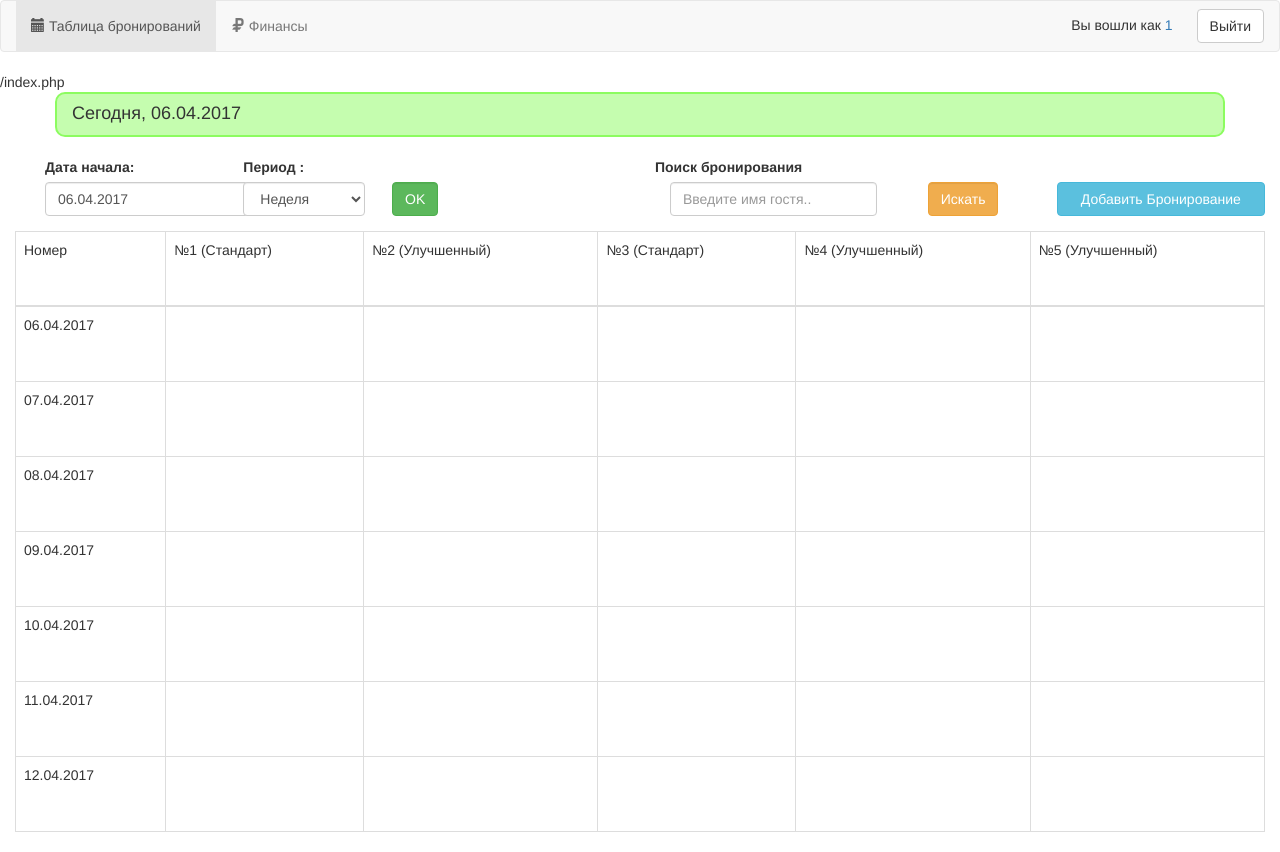
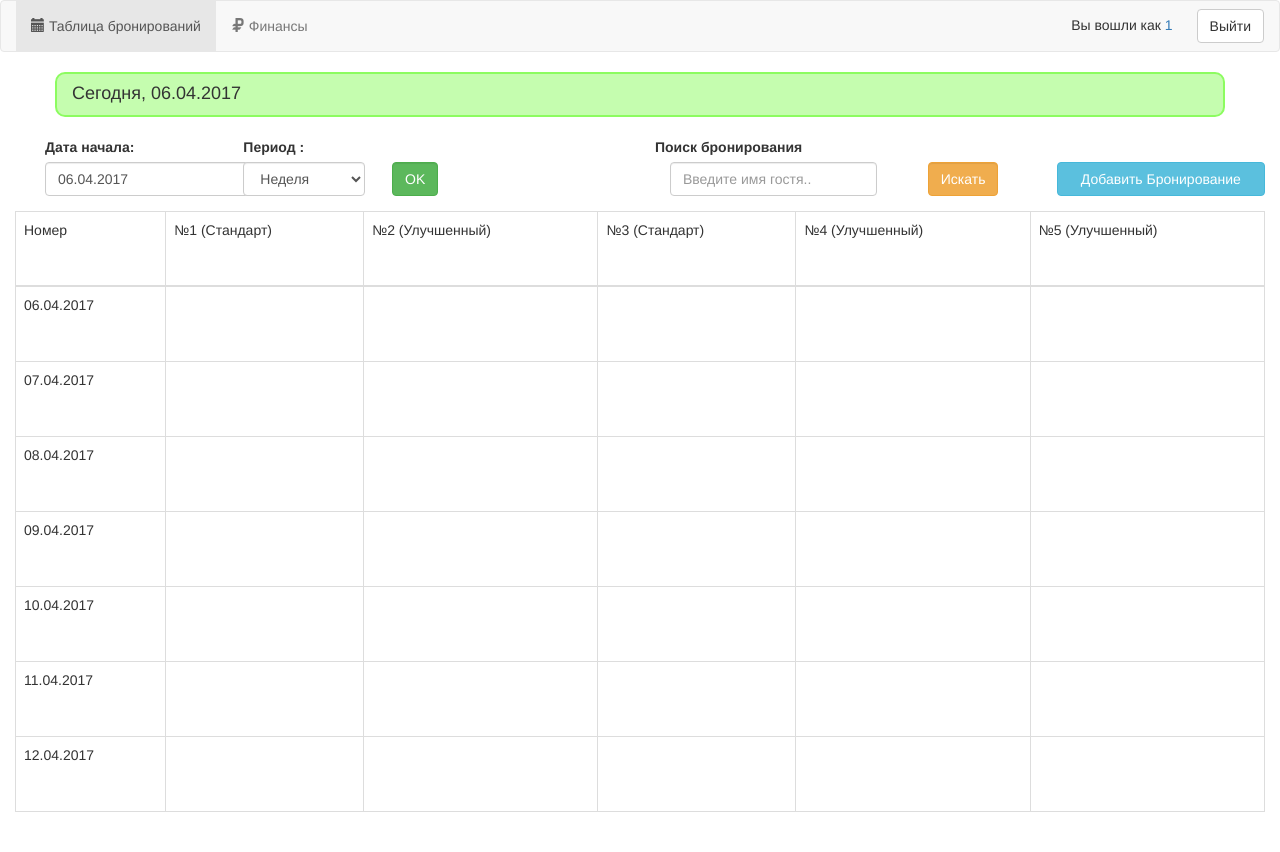
Before and after one commit to NikitaVishniakov/booking_reborn, a PHP site: page / in a window 1280 px wide. After the commit the page ends 812 px from the top, so only its background shows below. Run offline with PHP 8.4, Linux system fonts and the light colour scheme; the visitor is signed in with stand-in values (Sample User, id 1); data that the repository does not hold is empty; some libraries are stand-ins or nearby versions.

Commit message:
убрал лишнее с индекса

```diff
--- a/index.php
+++ b/index.php
@@ -7,8 +7,6 @@
 </div>
 <div class="modal_booking hidden">
 </div>
-<?php echo $_SERVER['PHP_SELF'];
-?>
     <div class="container-fluid">
         <div class="container today_info">
             <h4>Сегодня, <?php echo date("d.m.Y"); ?></h4>
```
